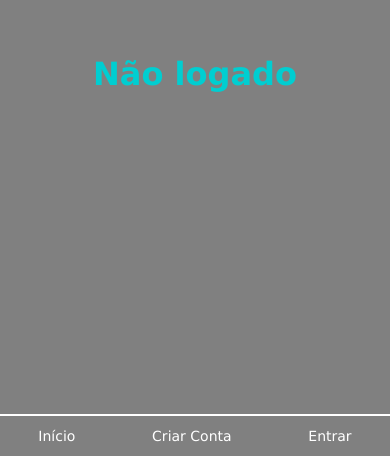
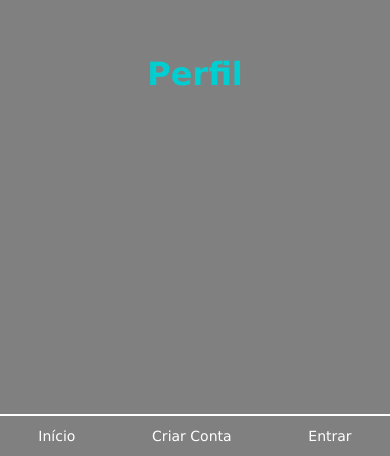
Before and after one commit to leonardorochedo/expo-test, a React Native app in the folder frontend/: screen /Perfil in a window 390 px wide. Shown: the part 388-844 px from the top of the page. Built offline with nearby package versions, Linux system fonts and the light colour scheme.

Commit message:
add: perfil and post screen

```diff
--- a/frontend/App.js
+++ b/frontend/App.js
@@ -5,6 +5,8 @@ import { createNativeStackNavigator } from '@react-navigation/native-stack';
 import { LoginScreen } from "./pages/LoginScreen";
 import { RegisterScreen } from './pages/RegisterScreen';
 import { HomeScreen } from './pages/HomeScreen';
+import { PostScreen } from './pages/PostScreen';
+import { PerfilScreen } from './pages/PerfilScreen';
 
 // Context
 import { UserProvider } from "./context/UserContext";
@@ -19,6 +21,8 @@ export default function App() {
           <Stack.Screen name="Home" component={HomeScreen} />
           <Stack.Screen name="Login" component={LoginScreen} />
           <Stack.Screen name="Register" component={RegisterScreen} />
+          <Stack.Screen name="Post" component={PostScreen} />
+          <Stack.Screen name="Perfil" component={PerfilScreen} />
         </Stack.Navigator>
       </UserProvider>
     </NavigationContainer>
--- a/frontend/components/Navbar.js
+++ b/frontend/components/Navbar.js
@@ -33,8 +33,8 @@ export function Navbar() {
             <Text style={[styles.optionsNavbar, pressed && styles.optionsNavbarPressed]} onPress={() => navigation.navigate("Home")} onPressIn={onPressInHandle} >Início</Text>
             {authenticated ? (
                 <>
-                    {/* <Text style={[styles.optionsNavbar, pressed && styles.optionsNavbarPressed]} onPress={navigation.navigate("Post")} onPressIn={onPressInHandle} >Criar Post</Text> */}
-                    {/* <Text style={[styles.optionsNavbar, pressed && styles.optionsNavbarPressed]} onPress={navigation.navigate("Perfil")} onPressIn={onPressInHandle} >Perfil</Text> */}
+                    <Text style={[styles.optionsNavbar, pressed && styles.optionsNavbarPressed]} onPress={() => navigation.navigate("Post")} onPressIn={onPressInHandle} >Criar Post</Text>
+                    <Text style={[styles.optionsNavbar, pressed && styles.optionsNavbarPressed]} onPress={() => navigation.navigate("Perfil")} onPressIn={onPressInHandle} >Perfil</Text>
                 </>
             ) : (
                 <>
--- /dev/null
+++ b/frontend/pages/PerfilScreen.js
@@ -0,0 +1,14 @@
+import { Text, View } from 'react-native';
+
+import { Navbar } from '../components/Navbar';
+
+import { styles } from '../utils/styles';
+
+export function PerfilScreen() {
+    return (
+        <View style={styles.container}>
+            <Text style={styles.title}>Perfil</Text>
+            <Navbar />
+        </View>
+    )
+}
--- /dev/null
+++ b/frontend/pages/PostScreen.js
@@ -0,0 +1,14 @@
+import { Text, View } from 'react-native';
+
+import { Navbar } from '../components/Navbar';
+
+import { styles } from '../utils/styles';
+
+export function PostScreen() {
+    return (
+        <View style={styles.container}>
+            <Text style={styles.title}>Criar Post</Text>
+            <Navbar />
+        </View>
+    )
+}
```
